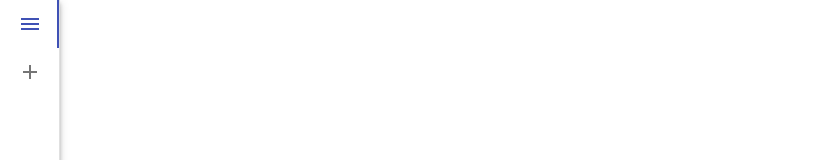
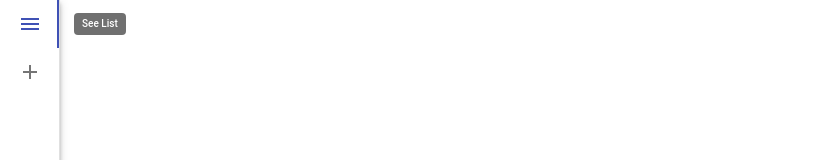
Before and after one commit to artn-dev/rpg-combat-list, a Next.js app: page / in a window 1280 px wide. Shown: the top 160 px of the page, without its empty margins (0-840 px from the left). Built offline with nearby package versions, Linux system fonts and the light colour scheme.

Commit message:
Add tooltips

```diff
--- a/pages/index.tsx
+++ b/pages/index.tsx
@@ -6,7 +6,8 @@ import {
   Tabs,
   Tab,
   Box,
-  Typography
+  Typography,
+  Tooltip
 } from '@material-ui/core'
 import AddIcon from '@material-ui/icons/Add'
 import MenuIcon from '@material-ui/icons/Menu'
@@ -101,8 +102,12 @@ const Home = () => {
         variant="fullWidth"
         className={classes.tabs}
       >
-        <Tab icon={<MenuIcon />} className={classes.tab} {...tabprops(0)} />
-        <Tab icon={<AddIcon />}  className={classes.tab} {...tabprops(1)} />
+        <Tooltip title="See List" placement="right">
+          <Tab icon={<MenuIcon />} className={classes.tab} {...tabprops(0)} />
+        </Tooltip>
+        <Tooltip title="Add" placement="right">
+          <Tab icon={<AddIcon />}  className={classes.tab} {...tabprops(1)} />
+        </Tooltip>
       </Tabs>
 
       <Container maxWidth="sm" className={classes.root}>
```
